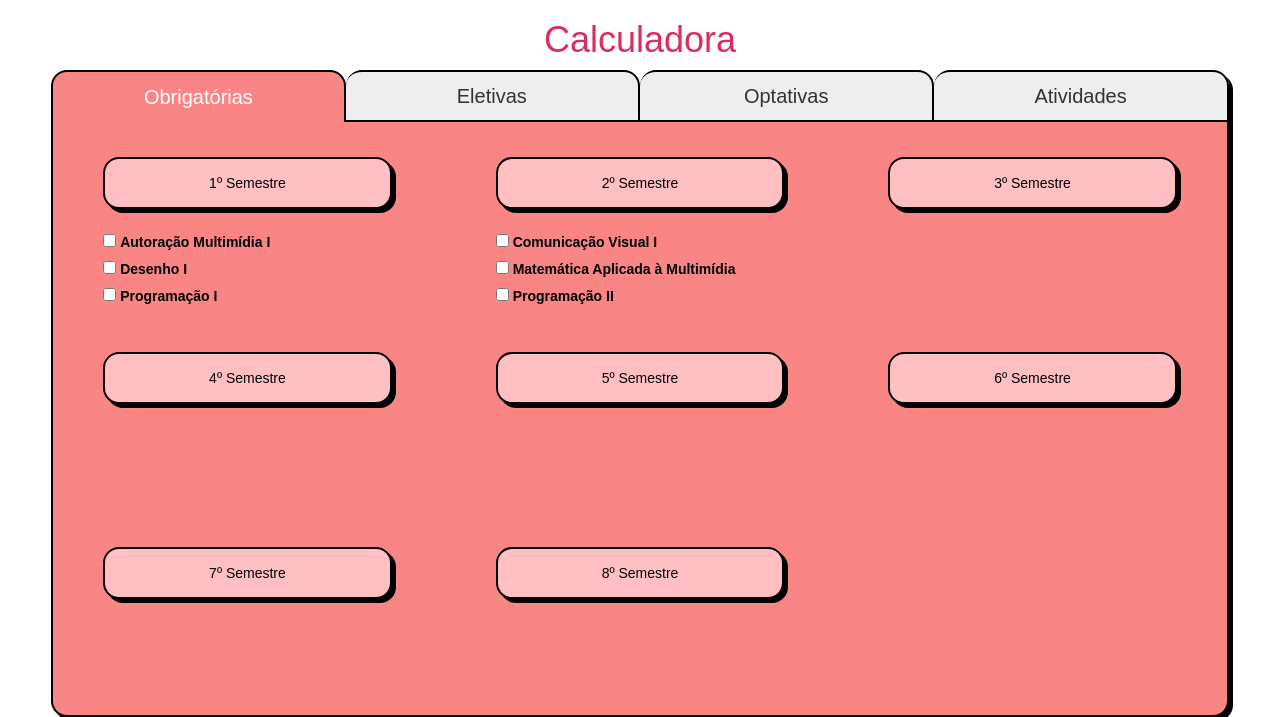
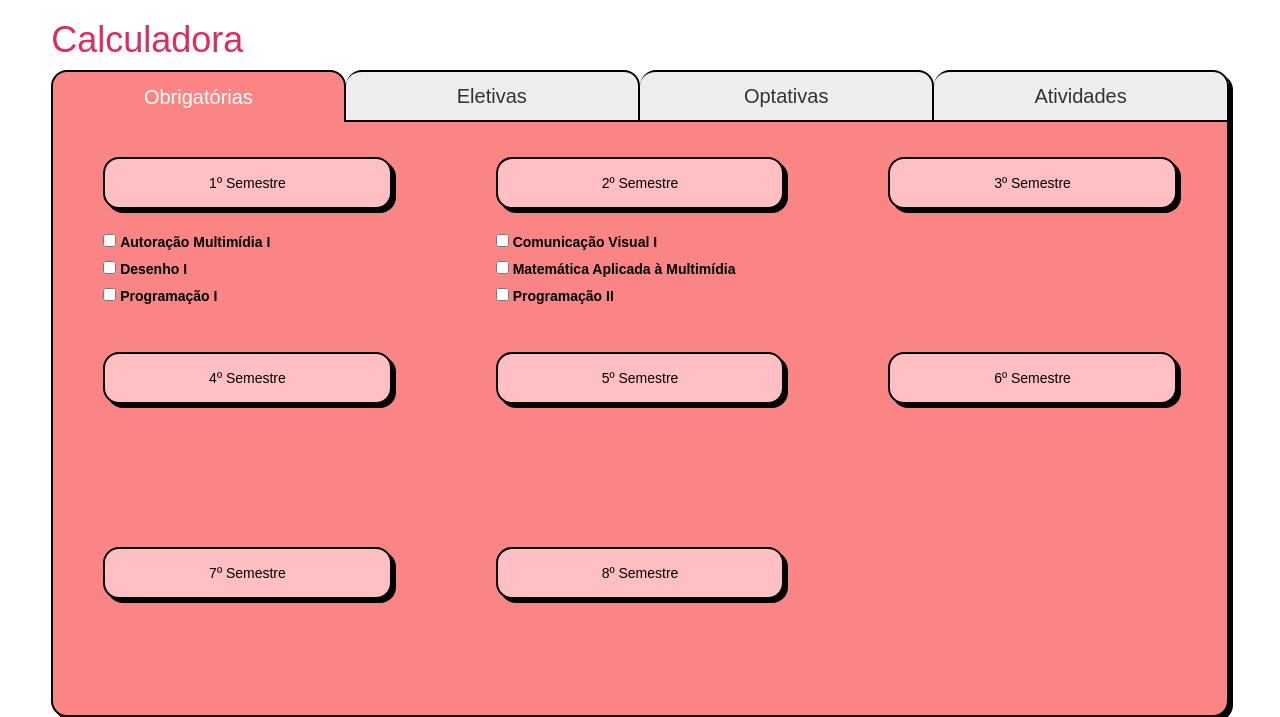
Before and after one commit to SamayUFC/EquipeJambo-SQMF, a PHP site: page /tabs.html in a window 1280 px wide. Shown: the part 90-807 px from the top of the page. Run offline with PHP 8.4, Linux system fonts and the light colour scheme; some libraries are stand-ins or nearby versions.

Commit message:
Update tabs.css

```diff
--- a/stylesheets/tabs.css
+++ b/stylesheets/tabs.css
@@ -41,7 +41,7 @@ header .container-header nav a:hover{
 .title{
     font-family: sans-serif;
     color: #dc2d5e;
-    text-align: center;
+    margin-left: 4%;
 }
 
 .tabContainer{
```
